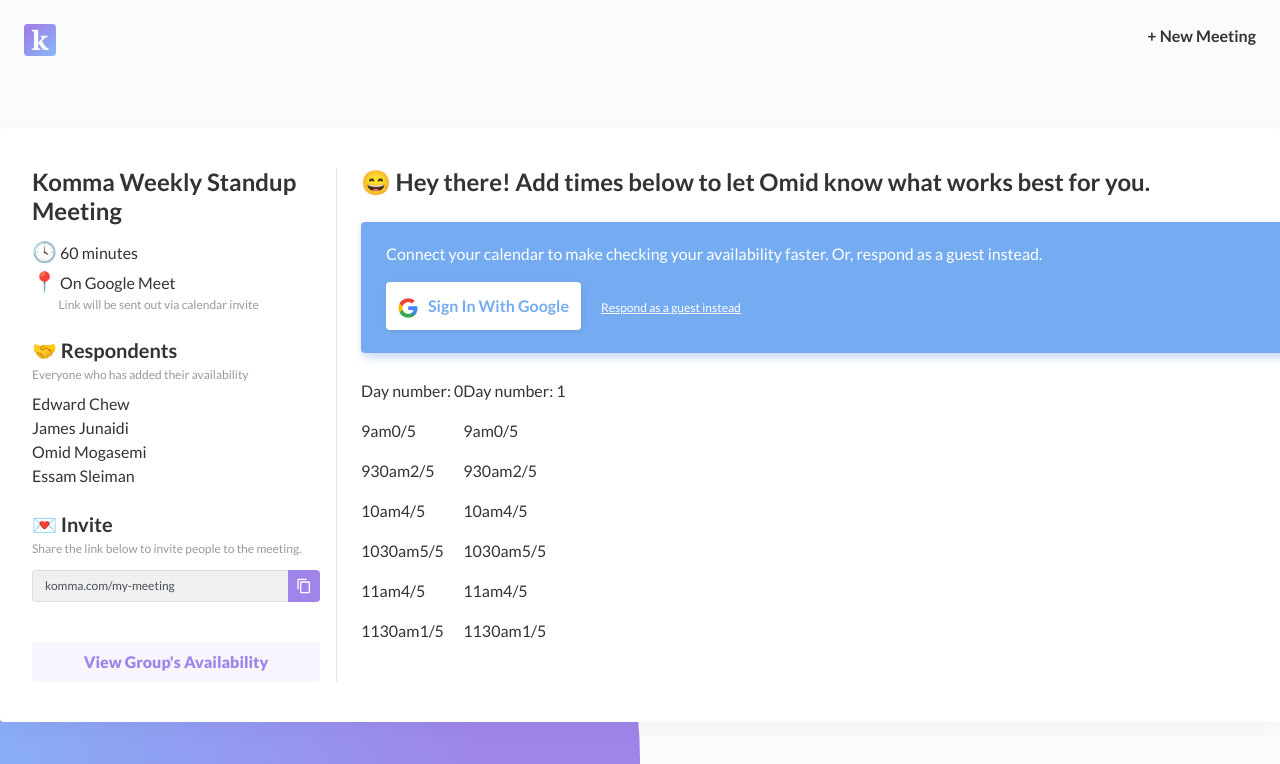
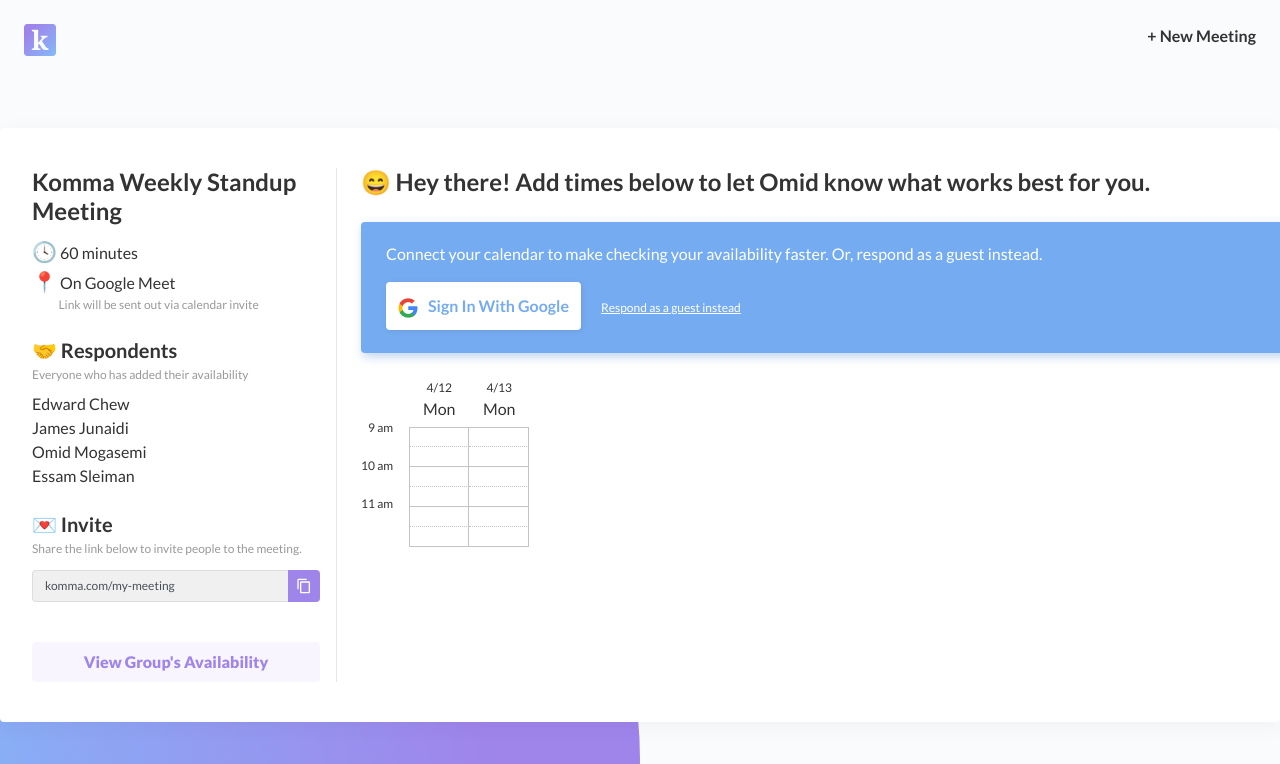
Before and after one commit to essamsleiman/komma-web, a React (Create React App) app: page /availability in a window 1280 px wide. Shown: the top 764 px of the page. Built offline with nearby package versions, Linux system fonts and the light colour scheme.

Commit message:
Start availability ui

```diff
--- a/src/components/availability/day_slots.js
+++ b/src/components/availability/day_slots.js
@@ -17,7 +17,7 @@ Note that props.id directly grabs the date's id, which is also it's index in the
 
 import react, { useState } from 'react';
 import "../css/day_slots.css";
-import HourSlots from "./hour_slots";
+//import HourSlots from "./hour_slots";
 
 function TimeSlots(props) {
 
@@ -44,11 +44,29 @@ function TimeSlots(props) {
     }
 
     return (
-        <div>
-            <p>Day number: {props.id} </p>
+        <div className="day-container">
+            <p className="label date">{props.days[props.id].date} </p>
+            <p className="day-of-week">Mon</p>
             {
                 props.days[props.id].times.map((times, line_number) => (
-                    <p onClick={() => adjustAttendance(line_number)}>{times}</p>
+                    <div>
+                        <div
+                            className="time-block"
+                            onClick={() => adjustAttendance(line_number)}
+                            style={{ backgroundColor: props.days[props.id].times[line_number][2] ? "var(--kommagreen)" : "var(--kommawhite)",
+                                     borderBottom: (() => {
+                                        if (props.days[props.id].times[line_number][2])
+                                            return "";
+                                        else if (line_number % 2 == 0)
+                                            return "dotted 1px var(--lightgray)";
+                                        else
+                                            return "solid 1px var(--lightgray)";
+                                     })(),
+                                     borderTop: line_number == 0 ? "solid 1px var(--lightgray)" : "",
+                                     borderLeft: props.id == 0 ? "solid 1px var(--lightgray)" : "" }}
+                        ></div>
+                    </div>
+
                 ))
             }
         </div>
--- a/src/components/availability/input_calendar.js
+++ b/src/components/availability/input_calendar.js
@@ -28,7 +28,30 @@ function InputCalendar(props) {
     console.log(props.days.length)
 
     return (
-        <div className="top-content-container vertical-spacing">
+        <div className="input-cal-container top-content-container vertical-spacing">
+            <div className="hour-labels">
+                {
+                    props.intervals != undefined ? (
+                        props.intervals.map((interval) => {
+                            // The times of the intervals on the hour have two digits, so are < 100
+                            if (parseInt(interval[0]) < 100) {
+                                return <p className="label">{parseInt(interval[0]) + " " + interval[0].slice(-2)}</p>
+                            }
+                        })
+                    ) : (
+                        <p>Loading...</p>
+                    )
+                }
+                {console.log(props.intervals.slice(-1))}
+                {/* <p className="label">
+                    {() => {
+                        let lastHour =
+                        (parseInt(props.intervals.slice(-2)[0]) % 12) + 1
+                    }
+                    }
+                </p> */}
+            </div>
+            <div className="right">
                 {
                     props.days != undefined ? (
                         props.days.map((day) => (
@@ -51,6 +74,7 @@ function InputCalendar(props) {
                     )
                 }
             </div>
+        </div>
     );
 }
 
--- a/src/components/css/day_slots.css
+++ b/src/components/css/day_slots.css
@@ -0,0 +1,18 @@
+p {
+  margin: 0;
+}
+
+.day-container {
+  width: 3.75rem;
+}
+.time-block {
+  height: 1.25rem;
+  width: 100%;
+  border-right: solid 1px var(--lightgray);
+}
+.date, .day-of-week {
+  text-align: center;
+}
+p.day-of-week {
+  margin-bottom: 0.4rem;
+}
--- a/src/components/css/input_calendar.css
+++ b/src/components/css/input_calendar.css
@@ -1,3 +1,17 @@
+.input-cal-container {
+    display: flex;
+}
+.input-cal-container p {
+    margin: 0;
+}
 .day-slots-container {
     display: inline-block;
 }
+.hour-labels {
+    margin-top: 2.5rem;
+    margin-right: 1rem;
+    text-align: right;
+}
+.hour-labels p {
+    margin-bottom: 1.25rem;
+}
--- a/src/components/css/navbar.css
+++ b/src/components/css/navbar.css
@@ -11,23 +11,23 @@ body {
 .nav-bar {
   padding: 1.5rem;
 }
-.left img {
+.nav-bar .left img {
   width: 2rem;
   transition: all 0.3s;
 }
-.left img:hover {
+.nav-bar .left img:hover {
   opacity: 0.8;
 }
-.right {
+.nav-bar .right {
   display: flex;
   justify-content: flex-end;
 }
-.right a {
+.nav-bar .right a {
   color: var(--kommablack) !important;
   font-weight: 700;
   transition: all 0.3s;
 }
-.right a:hover {
+.nav-bar .right a:hover {
   color: var(--kommapurple) !important;
   text-decoration: none;
 }
```
Also changed, not shown: 1 other file (tests, documents, lock files or other folders). Lines whose indentation alone changed are shown as unchanged.
